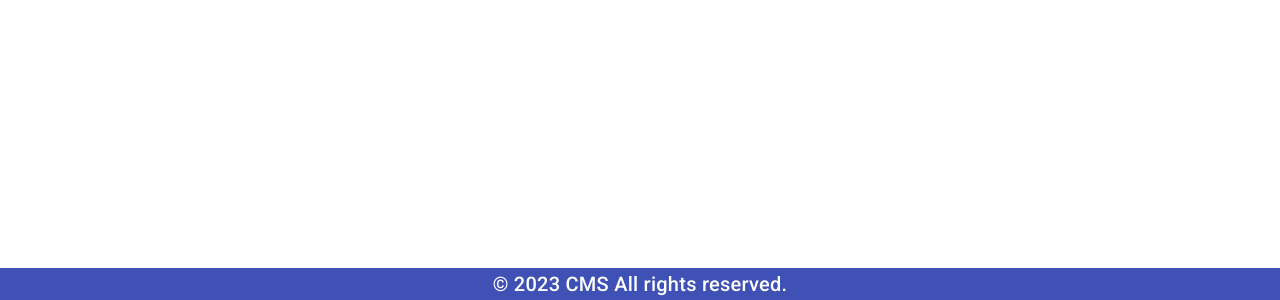
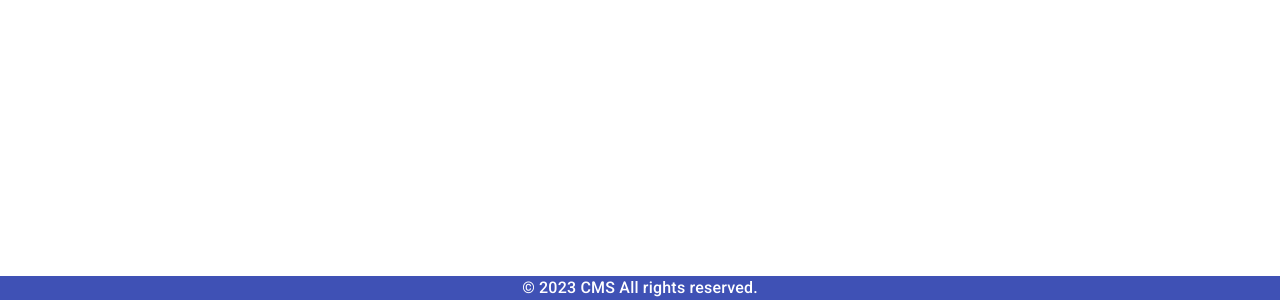
Before and after one commit to KeimiLL/Club-Management-System, an Angular app in the folder frontend/: page / in a window 1280 px wide. Shown: the part 500-800 px from the top of the page. Built offline with nearby package versions, Linux system fonts and the light colour scheme; no server answers.

Commit message:
CMS-33: change footer text style

```diff
--- a/frontend/src/app/shared/components/footer/footer.component.scss
+++ b/frontend/src/app/shared/components/footer/footer.component.scss
@@ -3,6 +3,7 @@
     bottom: 0;
     left: 0;
     width: 100%;
-    height: 4vh;
+    height: 3vh;
     justify-content: center;
+    font-size: 1rem;
 }
```
